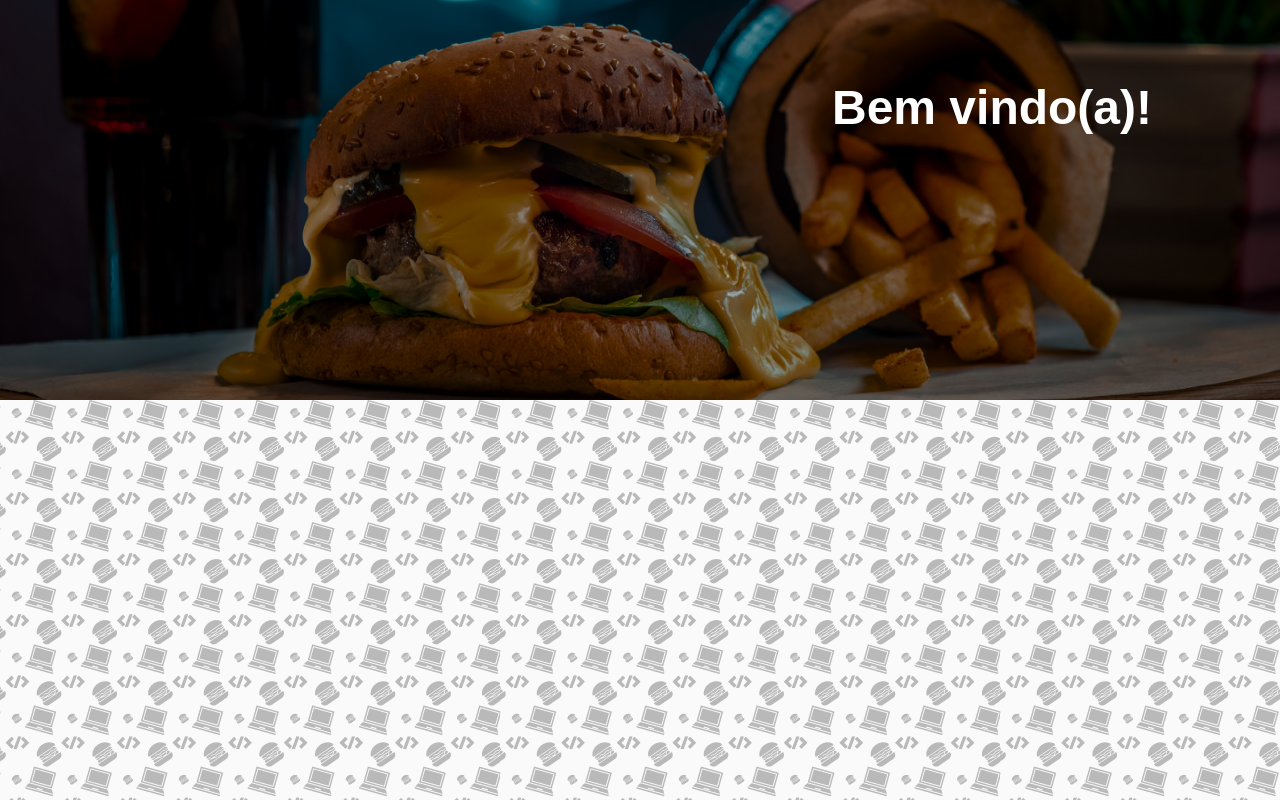
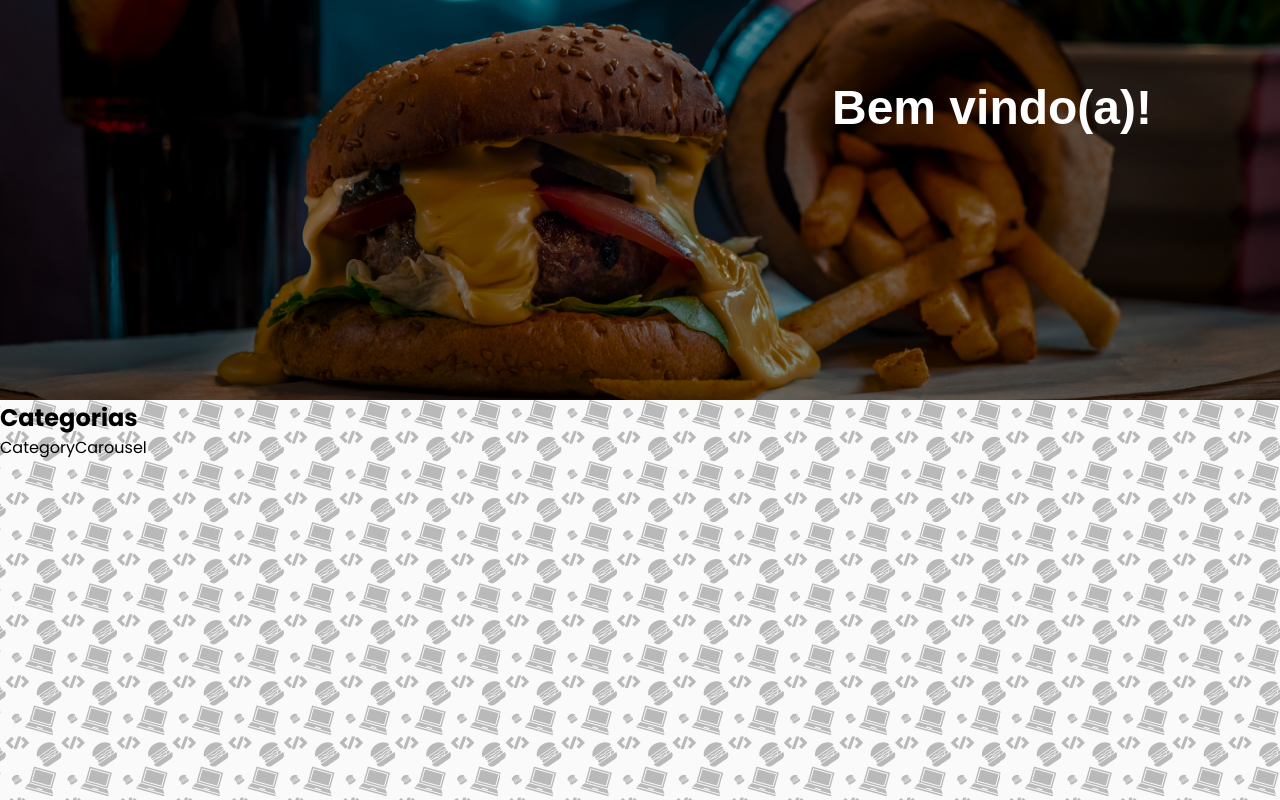
Before and after one commit to aleanrocha/dev-burger-interface, a React (Vite) app: page /home in a window 1280 px wide. Built offline with nearby package versions, Linux system fonts and the light colour scheme; no server answers; a web font is replaced by a local one.

Commit message:
initialize categories carousel

```diff
--- a/package.json
+++ b/package.json
@@ -16,6 +16,7 @@
     "react": "^18.3.1",
     "react-dom": "^18.3.1",
     "react-hook-form": "^7.53.0",
+    "react-multi-carousel": "^2.8.5",
     "react-router-dom": "^6.27.0",
     "react-toastify": "^10.0.6",
     "styled-components": "^6.1.13",
--- /dev/null
+++ b/src/components/CategoriesCarousel/index.jsx
@@ -0,0 +1,16 @@
+import { useEffect, useState } from 'react';
+import { api } from '../../services/api'
+
+export const CategoriesCarousel = () => {
+  const [categories, setCategories] = useState([])
+  useEffect(() => {
+    const loadCategories = async () => {
+      const res = await api.get('/categories')
+      console.log(res)
+    }
+    loadCategories()
+  }, [])
+  return (
+    <div>CategoryCarousel</div>
+  )
+}
--- a/src/containers/Home/index.jsx
+++ b/src/containers/Home/index.jsx
@@ -1,3 +1,4 @@
+import { CategoriesCarousel } from "../../components/CategoriesCarousel"
 import { Banner, Container, Content } from "./styles"
 
 
@@ -9,7 +10,8 @@ export const Home = () => {
      </Banner>
      <Container>
         <Content>
-
+          <h2>Categorias</h2>
+          <CategoriesCarousel />
         </Content>
      </Container>
     </main>
```
Also changed, not shown: src/components/CategoriesCarousel/styles.js (added), 1 other file (tests, documents, lock files or other folders).
